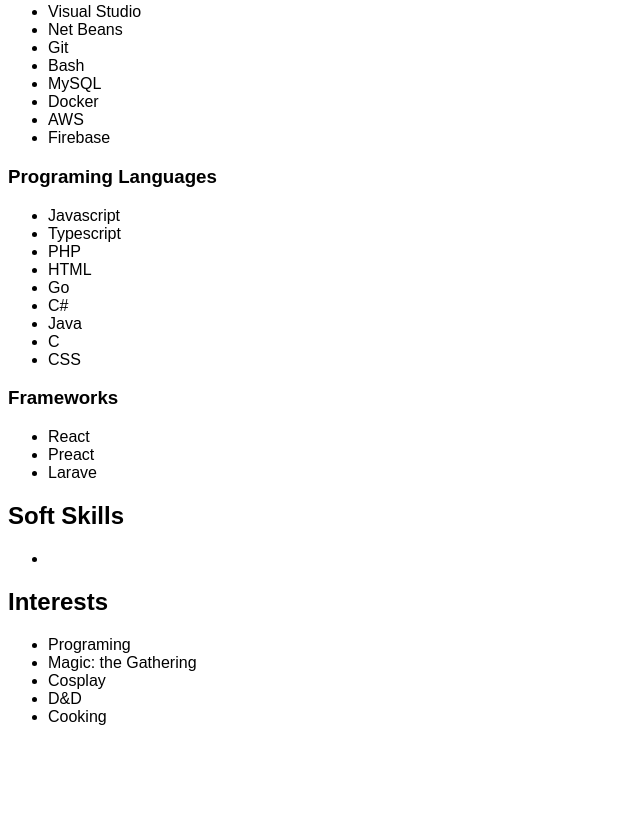
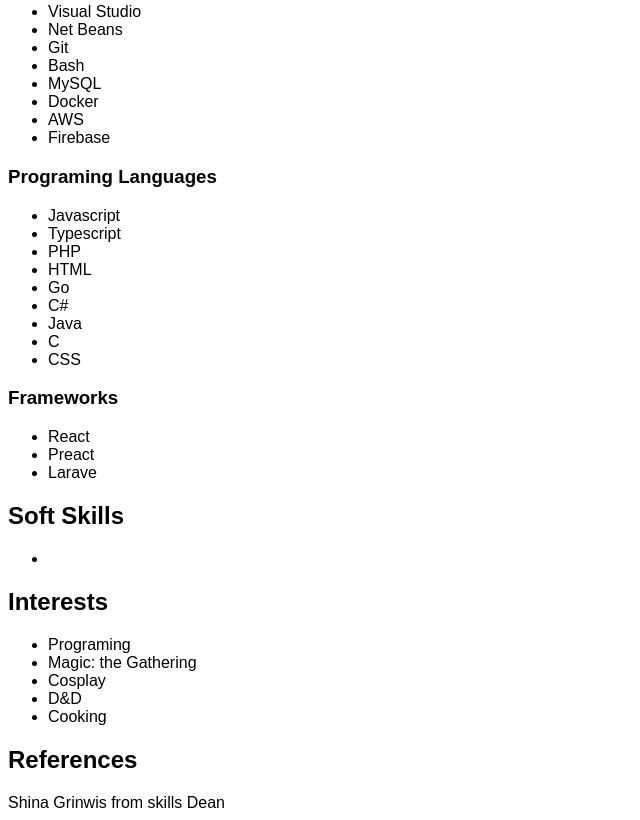
Before and after one commit to abibby/resume, a plain HTML site: page index.html in a window 1280 px wide. Shown: the part 941-1761 px from the top of the page, without its empty margins (0-640 px from the left). Before the commit the page ends 1683 px from the top, so only its background shows below. Drawn offline with Linux system fonts and the light colour scheme.

Commit message:
added references

```diff
--- a/index.html
+++ b/index.html
@@ -117,6 +117,11 @@
             <li>Cooking</li>
         </ul>
     </aside>
+    <aside>
+        <h2>References</h2>
+        Shina Grinwis from skills
+        Dean
+    </aside>
 </body>
 
 </html>
```
